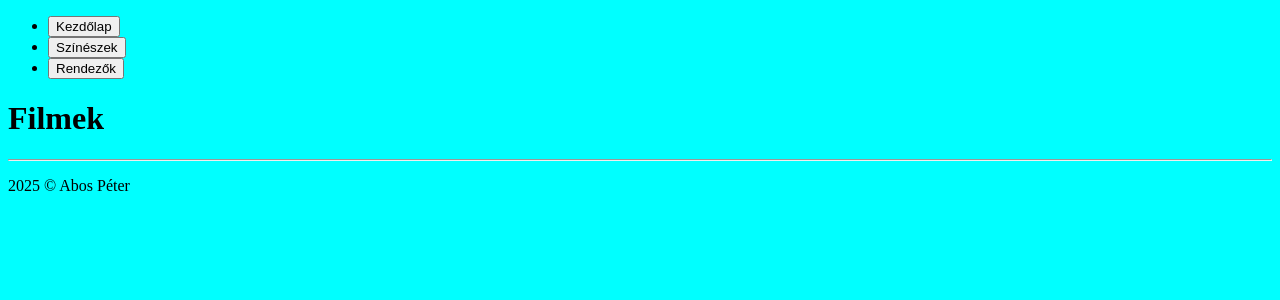
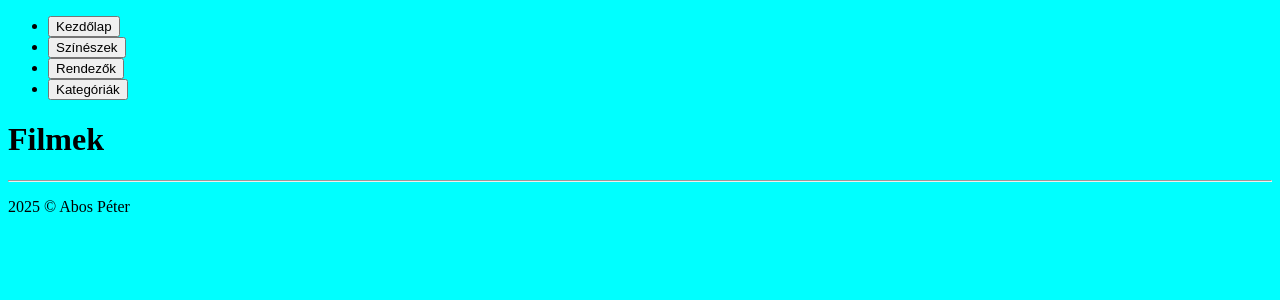
Before and after one commit to PeterAbos/filmNyilvantarto, a PHP site: page / in a window 1280 px wide. Shown: the top 300 px of the page. Run offline with PHP 8.4, Linux system fonts and the light colour scheme.

Commit message:
category nav button

```diff
--- a/app/Views/Layout.php
+++ b/app/Views/Layout.php
@@ -36,6 +36,7 @@ class Layout
                 <li class="nav-button"><a href="/"><button style="button" title="Kezdőlap">Kezdőlap</button></a></li>
                 <li class="nav-button"><a href="/actors"><button style="button" title="Actors">Színészek</button></a></li>
                 <li class="nav-button"><a href="/directors"><button style="button" title="Directors">Rendezők</button></a></li>
+                <li class="nav-button"><a href="/categories"><button style="button" title="Categories">Kategóriák</button></a></li>
             </ul>
         </nav>
         HTML;
```
